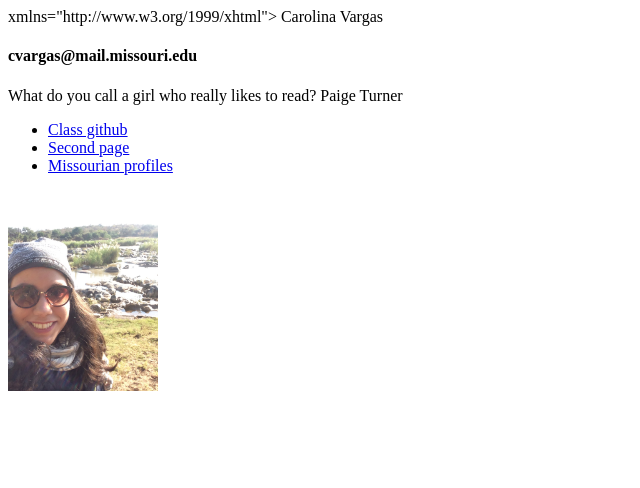
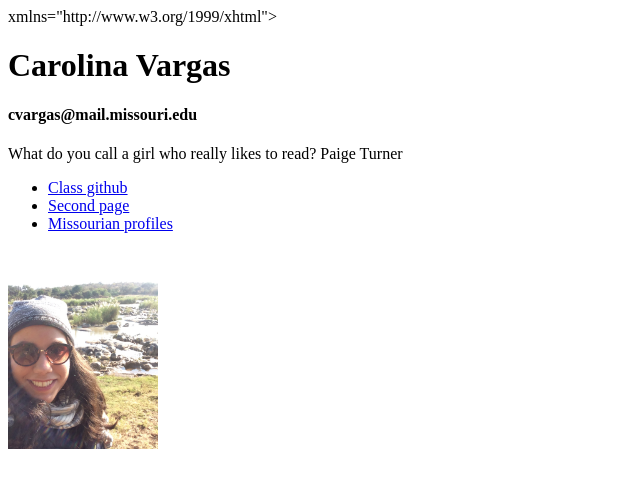
Before and after one commit to J4502-fs17/carolinavargas, a plain HTML site: page index.html in a window 1280 px wide. Shown: the whole page, without its empty margins (0-640 px from the left). Drawn offline with Linux system fonts and the light colour scheme.

Commit message:
changed line 7

```diff
--- a/index.html
+++ b/index.html
@@ -4,7 +4,7 @@
     <title>Carolina's website</title>
   </head>
   <body>
-      <hl>Carolina Vargas</h1>
+      <h1>Carolina Vargas</h1>
       <h4>cvargas@mail.missouri.edu</h4>
       <p>What do you call a girl who really likes to read? Paige Turner</p>
       <ul>
```
